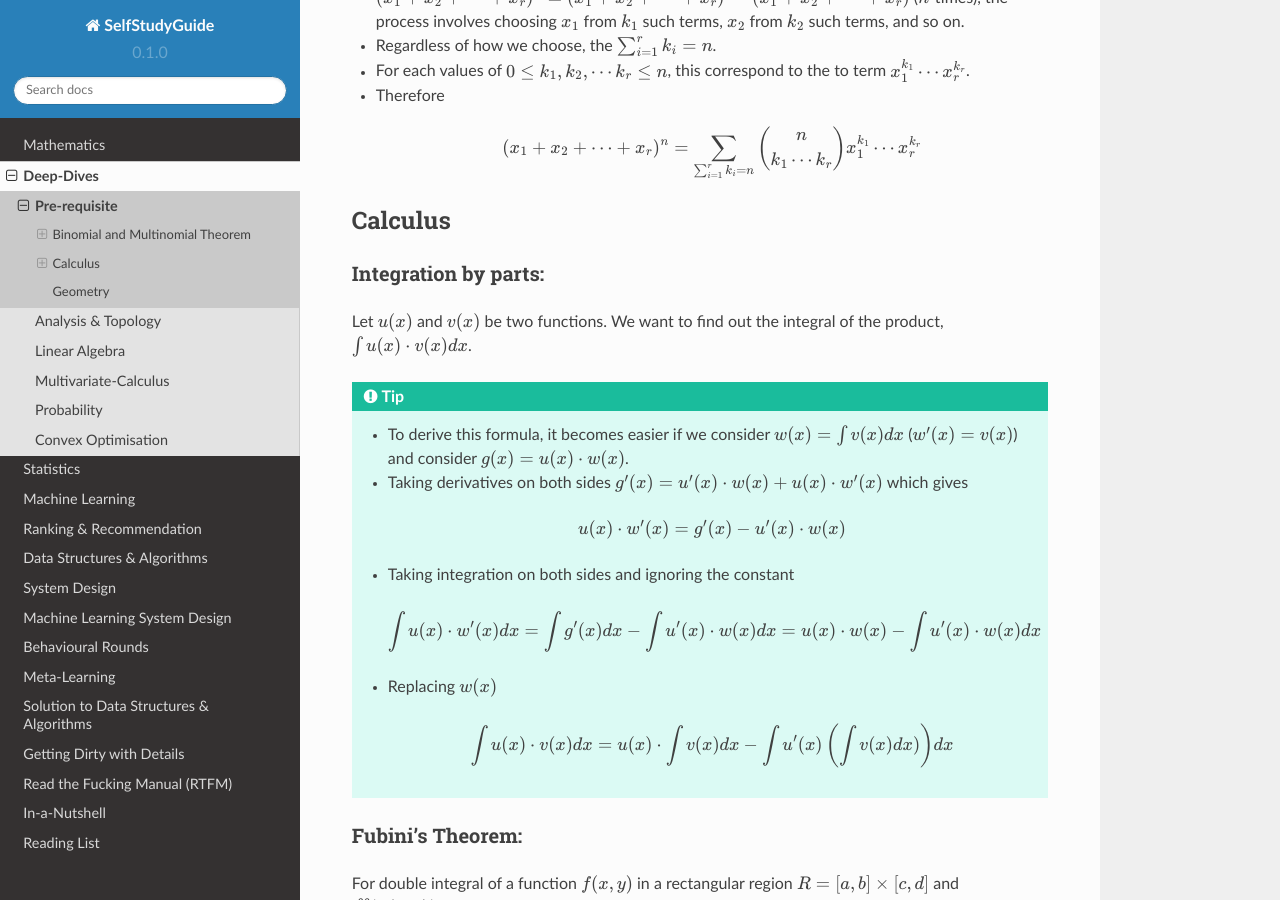
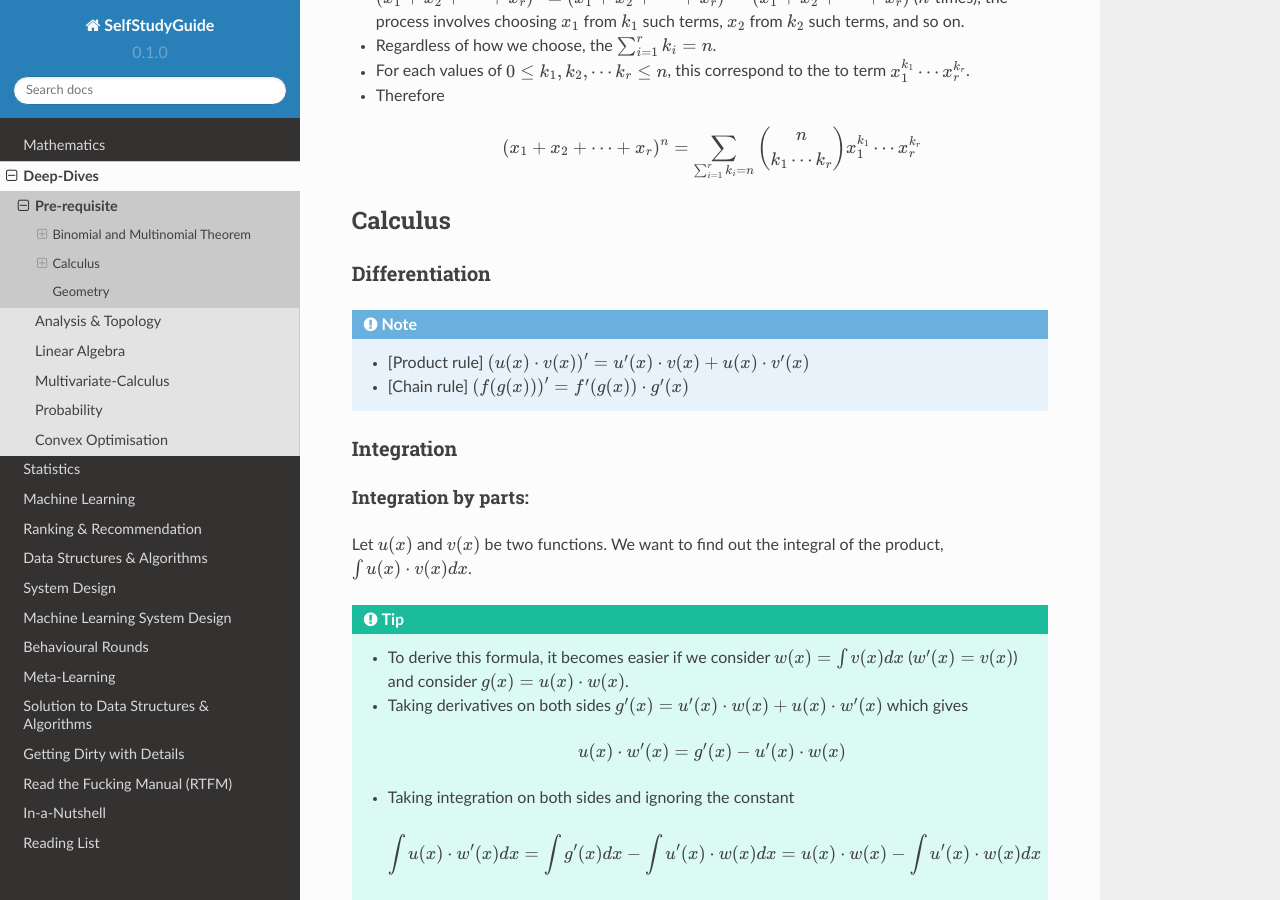
Before and after one commit to uselesstechjunks/leetcode, a Sphinx documentation site: the page built from docs/source/math/prereq.rst, in a window 1280 px wide and 900 px high, scrolled down 1194 px. Built offline with Sphinx 7.4.7 and the Read the Docs theme 2.0.0, drawn with Linux system fonts in a browser that asks for light colours.

Commit message:
Update prereq.rst

```diff
--- a/docs/source/math/prereq.rst
+++ b/docs/source/math/prereq.rst
@@ -2,8 +2,9 @@
 Pre-requisite
 #########################################
 
+***********************************************
 Binomial and Multinomial Theorem
-==============================================
+***********************************************
 
 (MISSISSIPPI problem): Number of ways to arrange the letters is :math:`\frac{11!}{1!4!4!2!}` (M=1,I=4,S=4,P=2).
 
@@ -15,7 +16,7 @@ Binomial and Multinomial Theorem
   * This is also the number of ways a set of :math:`n` indistinguishable items can be partitioned into :math:`r` subsets. To see why, think about the process where we do the partitioning first (say, :math:`C` is the number of ways we can partition) and then we rearrange each subset (:math:`k_i!` ways for subset :math:`i`) put the items in a sequence. The result is just a rearrangement of the entire sequence of :math:`n` items.
 
 Binomial theorem:
--------------------------------
+==============================================
 * For evaluating the expression :math:`(x+y)^n=(x+y)\cdots(x+y)` (:math:`n`-times), the process involves choosing either :math:`x` or :math:`y` from each of the :math:`n`-terms.
 * We can choose :math:`x` from 0 terms to :math:`n` terms. Every time we choose :math:`x` from :math:`k` such terms, we're left with no choice but to take :math:`y` from  the remaining :math:`(n-k)` terms.
 * The number of ways we can choose :math:`x` from any :math:`k` of such terms is :math:`{n\choose k}`. This is how many times we have :math:`x^k y^{n-k}`.
@@ -31,7 +32,7 @@ Binomial theorem:
   * :math:`{n\choose k}={n-1\choose k-1}+{n-1\choose k}`.
 
 Multinomial theorem:
--------------------------------
+==============================================
 * For evaluating the expression :math:`(x_1+x_2+\cdots+x_r)^n=(x_1+x_2+\cdots+x_r)\cdots(x_1+x_2+\cdots+x_r)` (:math:`n`-times), the process involves choosing :math:`x_1` from :math:`k_1` such terms, :math:`x_2` from :math:`k_2` such terms, and so on.
 * Regardless of how we choose, the :math:`\sum_{i=1}^r k_i=n`.
 * For each values of :math:`0\leq k_1,k_2,\cdots k_r\leq n`, this correspond to the to term :math:`x_1^{k_1}\cdots x_r^{k_r}`.
@@ -40,9 +41,17 @@ Multinomial theorem:
   .. math::
    (x_1+x_2+\cdots+x_r)^n=\sum_{\sum_{i=1}^r k_i=n} {n\choose k_1\cdots k_r} x_1^{k_1}\cdots x_r^{k_r}
 
+***********************************************
 Calculus
+***********************************************
+Differentiation
 ==============================================
+.. note::
+ * [Product rule] :math:`\left(u(x)\cdot v(x)\right)'=u'(x)\cdot v(x)+u(x)\cdot v'(x)`
+ * [Chain rule] :math:`\left(f(g(x))\right)'=f'(g(x))\cdot g'(x)`
 
+Integration
+==============================================
 Integration by parts:
 -------------------------------
 Let :math:`u(x)` and :math:`v(x)` be two functions. We want to find out the integral of the product, :math:`\int u(x)\cdot v(x) dx`.
@@ -70,8 +79,9 @@ For double integral of a function :math:`f(x,y)` in a rectangular region :math:`
 
   * Hints (one way): Let :math:`I=\int\limits_{-\infty}^\infty e^{x^2}dx`. Try to compute :math:`I^2`, convert this into a double integral using Fubini's theorem, and then use polar co-ordinate transform.
 
+***********************************************
 Geometry
-=========================================
+***********************************************
 
 .. seealso::
  * On the general equation of second degree: `Notes at IMSc <https://www.imsc.res.in/~svis/eme13/kesavan-new.pdf>`_.
```
